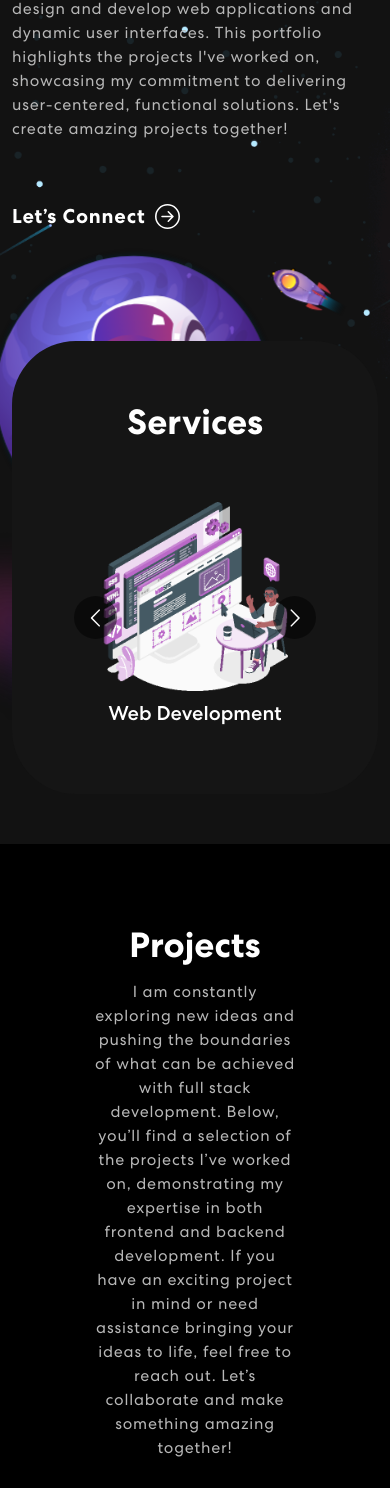
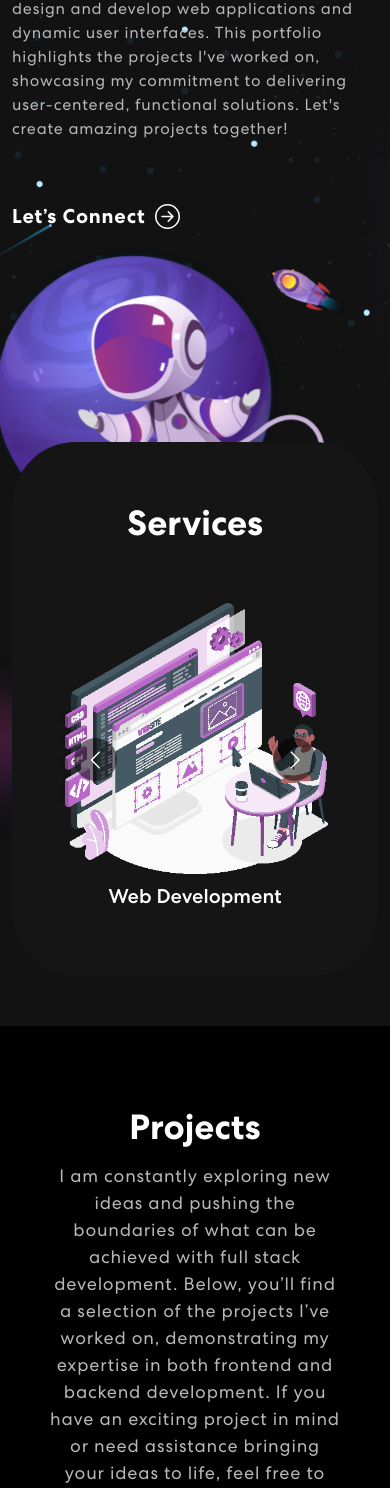
Before and after one commit to yunusemrekonar/my-portfolio-website, a React (Create React App) app: page / in a window 390 px wide. Shown: the part 443-1931 px from the top of the page. Built offline with nearby package versions, Linux system fonts and the light colour scheme.

Commit message:
Update App.css

```diff
--- a/src/App.css
+++ b/src/App.css
@@ -363,7 +363,7 @@ nav.navbar .navbar-toggler[aria-expanded="true"] .navbar-toggler-icon {
   width: 56%;
 }
 .project .nav.nav-pills {
-  width: 72%;
+  width: 80%;
   margin: 0 auto;
   border-radius: 50px;
   background-color: rgb(255 255 255 / 10%);
@@ -619,9 +619,19 @@ nav.navbar .navbar-toggler[aria-expanded="true"] .navbar-toggler-icon {
 
 
 @media (max-width: 768px) {
+  * {
+    margin: 0;
+    padding: 0;
+    box-sizing: border-box;
+  }
+
+  html {
+    scroll-behavior: smooth;
+  }
   /************ Navbar Css ************/
   nav.navbar {
     padding: 5px 0;
+    background-color: black;
   }
   nav.navbar .navbar-nav .nav-link.navbar-link {
     font-size: 16px;
@@ -641,19 +651,39 @@ nav.navbar .navbar-toggler[aria-expanded="true"] .navbar-toggler-icon {
   }
 
   /************ Skills Css ************/
+  .skill {
+    margin-top: 12vh;
+    position: relative;
+  }
   .skill h2 {
     font-size: 35px;
   }
   .skill p {
     font-size: 16px;
   }
-
+  .skill-slider {
+    width: 100%;
+    margin: 0 auto;
+    position: relative;
+  }
+  .skill-slider .item img {
+    width: 100%;
+  }
   /************ Projects Css ************/
   .project h2 {
     font-size: 35px;
   }
   .project p {
-    font-size: 16px;
+    color: #B8B8B8;
+    font-size: 18px;
+    letter-spacing: 0.8px;
+    line-height: 1.5em;
+    margin: 14px auto 30px auto;
+    text-align: center;
+    width: 80%;
+  }
+  .project .nav.nav-pills {
+    width: 80%;
   }
 
   .proj-txtx h4 {
```
